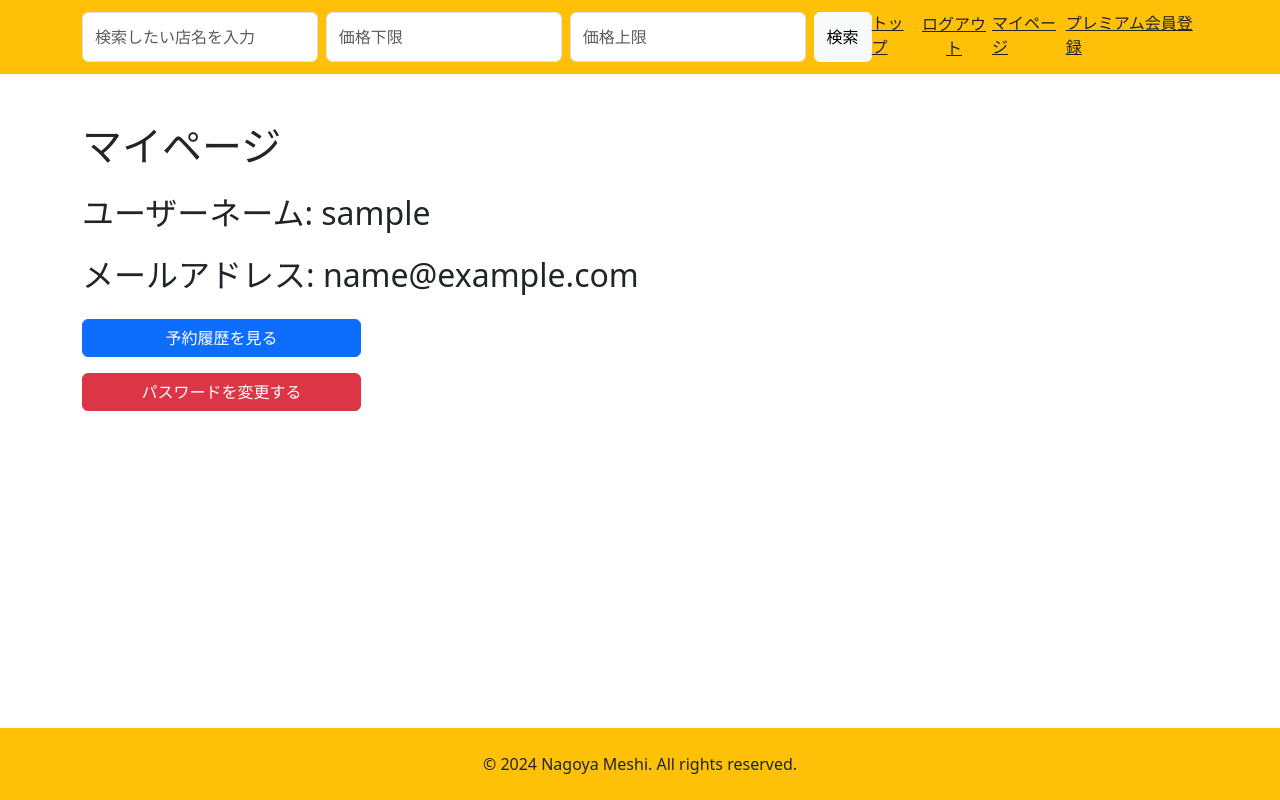
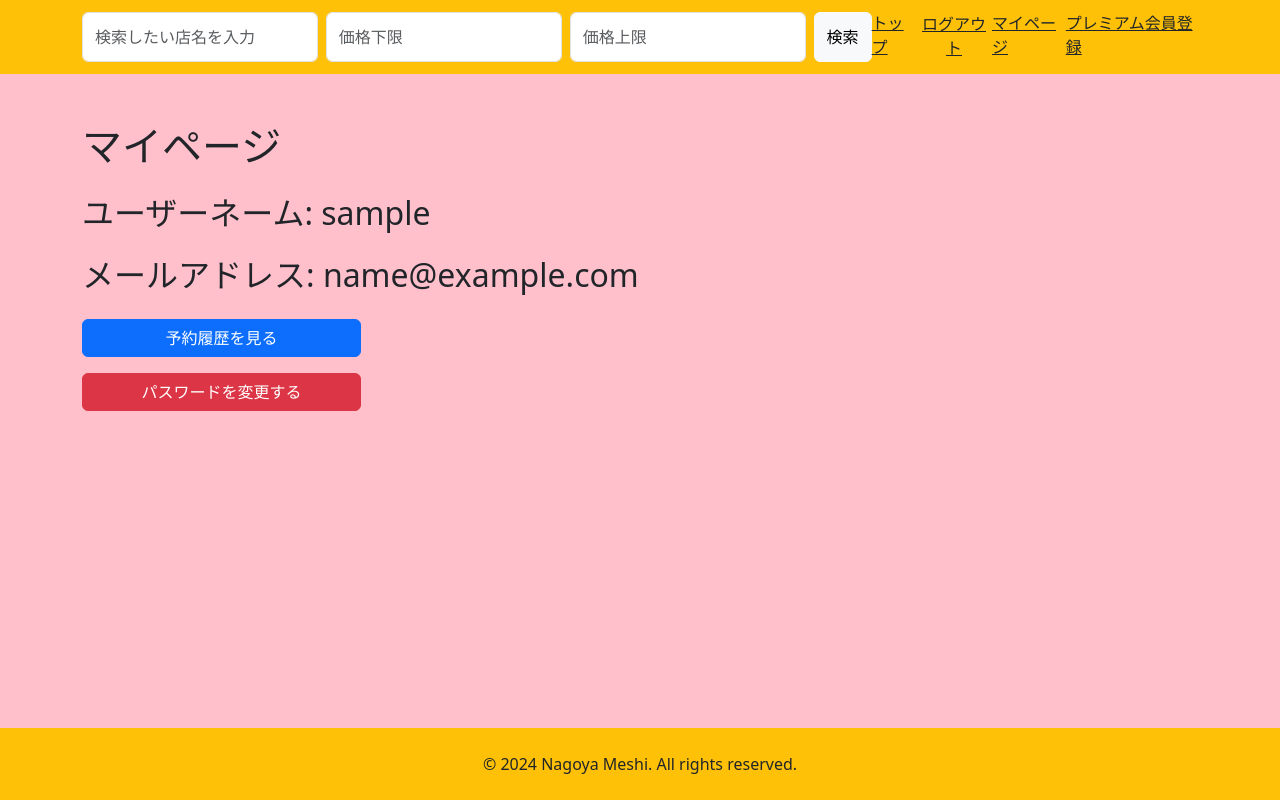
Before and after one commit to rin-rin0141/django-tabelog-kadai, a Django app: page /accounts/mypage/ in a window 1280 px wide. Run offline with Django 5.2, Linux system fonts and the light colour scheme; the visitor is signed in with stand-in values (Sample User, id 1).

Commit message:
css反映確認

```diff
--- a/static/style.css
+++ b/static/style.css
@@ -3,3 +3,7 @@
   height: 250px;
   object-fit: contain;
 }
+
+body {
+  background-color: pink;
+}
```
